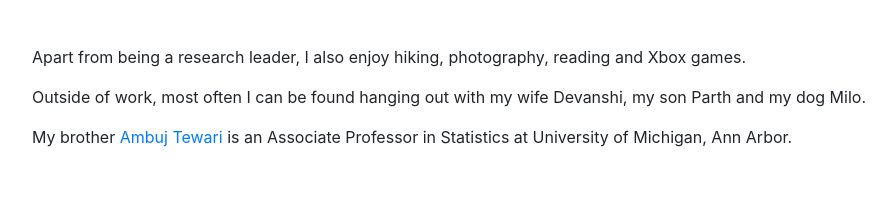
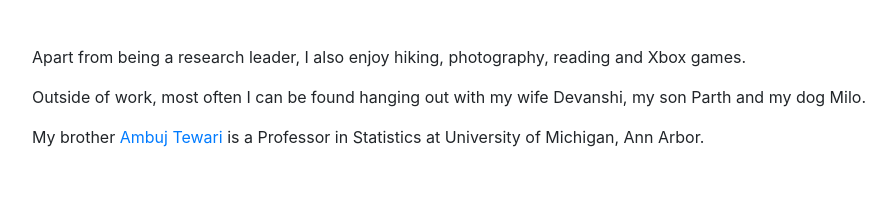
Before and after one commit to anujtewari17/anujtewari17.github.io, a website with bundled scripts: page index.html in a window 1280 px wide. Shown: the part 3208-3423 px from the top of the page, without its empty margins (288-1180 px from the left). Built offline with nearby package versions, Linux system fonts and the light colour scheme; a web font is replaced by a local one.

Commit message:
Update index.html

```diff
--- a/index.html
+++ b/index.html
@@ -263,7 +263,7 @@
           <h2 class="mb-5">Personal</h2>
           <p>Apart from being a research leader, I also enjoy hiking, photography, reading and Xbox games. </p>
           <p>Outside of work, most often I can be found hanging out with my wife Devanshi, my son Parth and my dog Milo.</p>
-          <p>My brother <a href="https://ambujtewari.github.io/">Ambuj Tewari</a> is an Associate Professor in Statistics at University of Michigan, Ann Arbor.</p>
+          <p>My brother <a href="https://ambujtewari.github.io/">Ambuj Tewari</a> is a Professor in Statistics at University of Michigan, Ann Arbor.</p>
         </div>
       </section>
 
```
